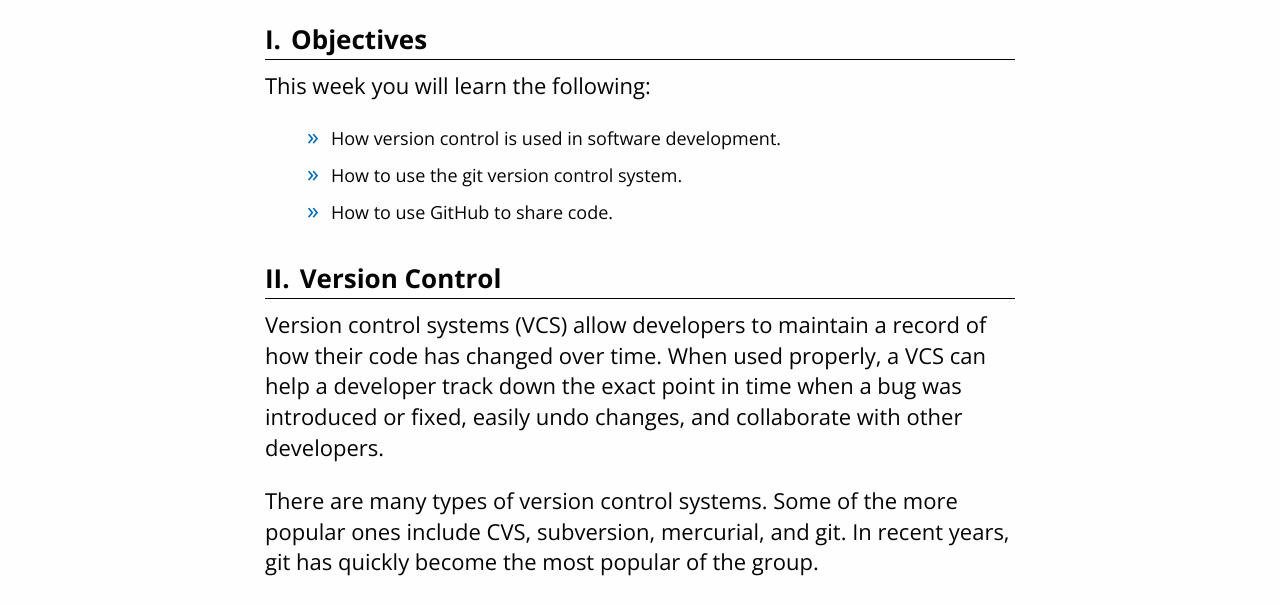
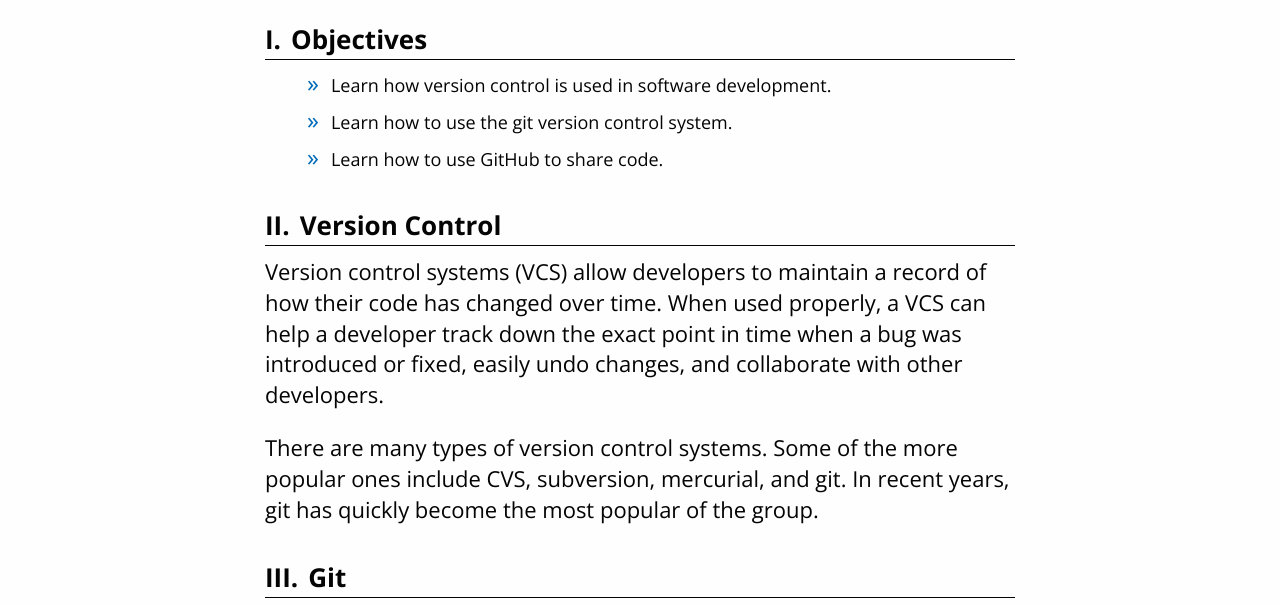
Before and after one commit to byui-burton/cs246-course, a plain HTML site: page prepare/246-01-prepare.html in a window 1280 px wide. Shown: the part 161-766 px from the top of the page. Drawn offline with nearby package versions, Linux system fonts and the light colour scheme.

Commit message:
Some tweaks to the prepare assignment.

```diff
--- a/prepare/246-01-prepare.html
+++ b/prepare/246-01-prepare.html
@@ -3,7 +3,7 @@
 
 <head>
     <meta http-equiv="Content-Type" content="text/html; charset=utf-8">
-    <title>CS 246 - Prepare</title>
+    <title>CS 246 - Prepare 1.0</title>
     <link rel="stylesheet" type="text/css" href="../course/style.css" />
 </head>
 
@@ -16,12 +16,11 @@
         <h2>Prepare 1.0 :: Version Control with GitHub</h2>
 
         <h3>Objectives</h3>
-        <p>This week you will learn the following:</p>
 
         <ul>
-            <li><p>How version control is used in software development.</p></li>
-            <li><p>How to use the git version control system.</p></li>
-            <li><p>How to use GitHub to share code.</p></li>
+            <li><p>Learn how version control is used in software development.</p></li>
+            <li><p>Learn how to use the git version control system.</p></li>
+            <li><p>Learn how to use GitHub to share code.</p></li>
         </ul>
 
         <h3>Version Control</h3>
@@ -66,7 +65,7 @@
 
         <h3>GitHub</h3>
 
-        <p>One of the reasons that git is so popular is because of <a href="http://github.com">GitHub</a>. GitHub is a site that provides  repository hosting. You can sign up for a free acount and host public repositories that anyonec an have access to, or you can sign up for a paid account, which allows you to have private repositories that only you and your team have access to.</p>
+        <p>One of the reasons that git is so popular is because of <a href="http://github.com">GitHub</a>. GitHub is a site that provides  repository hosting. You can sign up for a free acount and host public repositories that anyone can have access to, or you can sign up for a paid account, which allows you to have private repositories that only you and your team have access to.</p>
 
         <p>By using github as the central repository, teams can collaborate all over the world, keeping their code in sync easily.</p>
 
```
